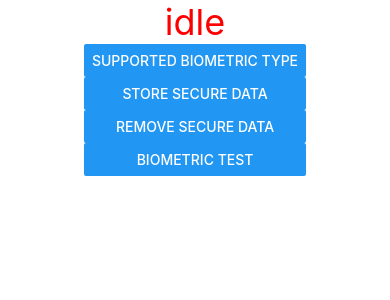
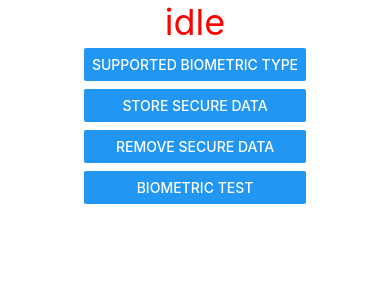
Before and after one commit to amwebexpert/poc-react-native-keychain, a React Native app: screen / in a window 390 px wide. Shown: the top 300 px of the page. Built offline with nearby package versions, Linux system fonts and the light colour scheme; what react-native-keychain would draw is missing.

Commit message:
chore: useMutation with fluent UI

```diff
--- /dev/null
+++ b/src/components/ActionButton.tsx
@@ -0,0 +1,23 @@
+import React from 'react';
+import {Button, StyleSheet, View} from 'react-native';
+
+type Props = {
+  title: string;
+  onPress: () => void;
+};
+
+export const ActionButton = ({title, onPress}: Props) => {
+  return (
+    <View style={styles.container}>
+      <Button title={title} onPress={onPress}>
+        {title}
+      </Button>
+    </View>
+  );
+};
+
+const styles = StyleSheet.create({
+  container: {
+    marginVertical: 4,
+  },
+});
--- a/src/components/DemoBiometric.tsx
+++ b/src/components/DemoBiometric.tsx
@@ -1,8 +1,7 @@
-import React, {useState} from 'react';
+import React from 'react';
 import {
   ActivityIndicator,
   Alert,
-  Button,
   Platform,
   SafeAreaView,
   ScrollView,
@@ -12,6 +11,7 @@ import {
 } from 'react-native';
 import {useMutation} from 'react-query';
 import {getSecureData, getSupportedBiometryType, removeSecureData, storeSecureData} from '../service/secure-service';
+import { ActionButton } from './ActionButton';
 
 export const DemoBiometric = () => {
   const mutation = useMutation(storeSecureData, {
@@ -72,19 +72,13 @@ export const DemoBiometric = () => {
   return (
     <SafeAreaView style={styles.container}>
       <ScrollView contentInsetAdjustmentBehavior="automatic">
+
         <Text style={styles.title}>{mutation.status}</Text>
-        <Button title="Supported biometric type" onPress={showSupportedBiometryType}>
-          Supported biometric type
-        </Button>
-        <Button title="Store secure data" onPress={() => storeDataDemo()}>
-          Store secure data
-        </Button>
-        <Button title="Remove secure data" onPress={removeDataDemo}>
-          Remove secure data
-        </Button>
-        <Button title="Biometric test" onPress={getSecureDataDemo}>
-          Biometric test
-        </Button>
+
+        <ActionButton title="Supported biometric type" onPress={showSupportedBiometryType} />
+        <ActionButton title="Store secure data" onPress={() => storeDataDemo()} />
+        <ActionButton title="Remove secure data" onPress={removeDataDemo} />
+        <ActionButton title="Biometric test" onPress={getSecureDataDemo} />
 
         {mutation.isLoading && <ActivityIndicator color="red" />}
       </ScrollView>
```
